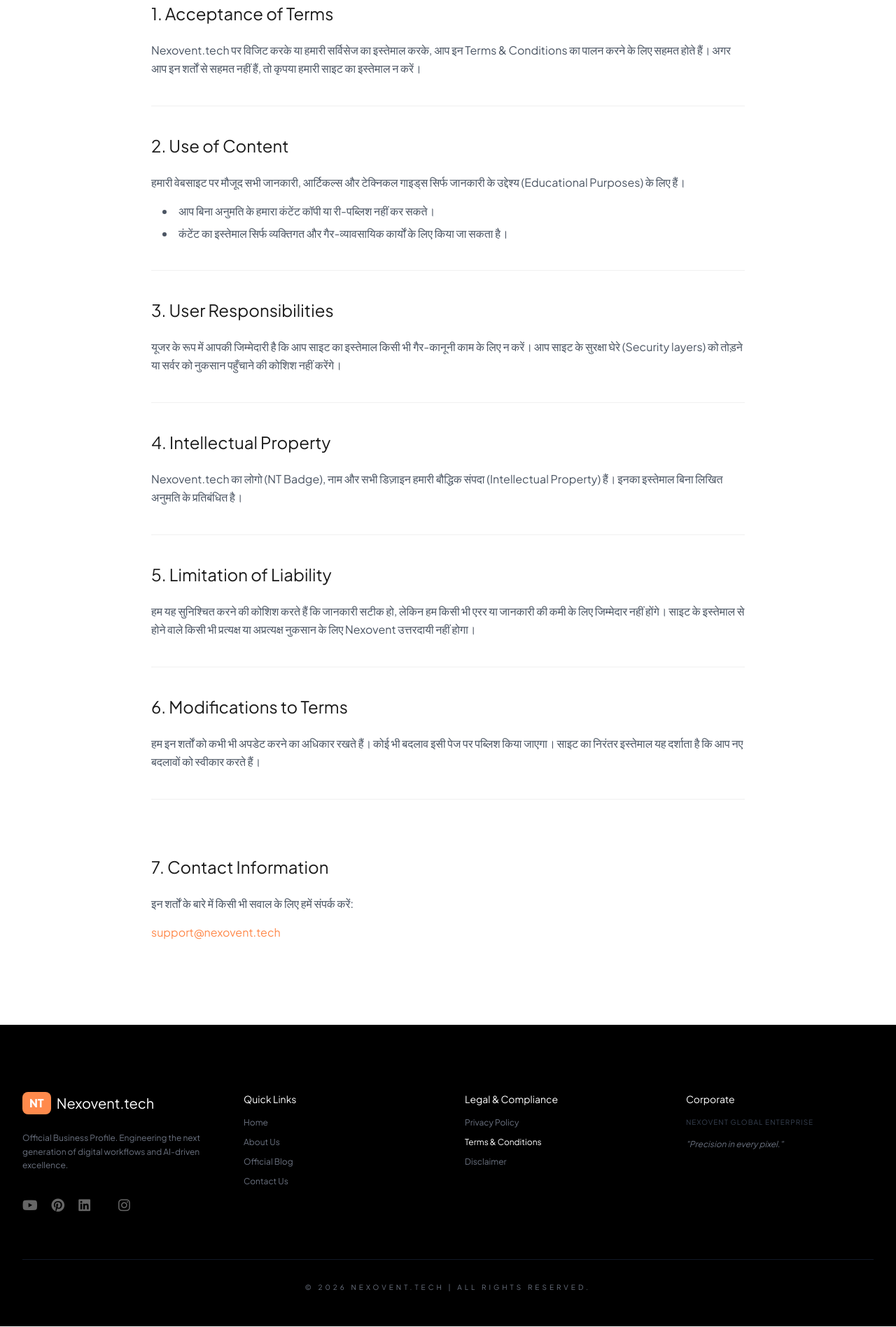
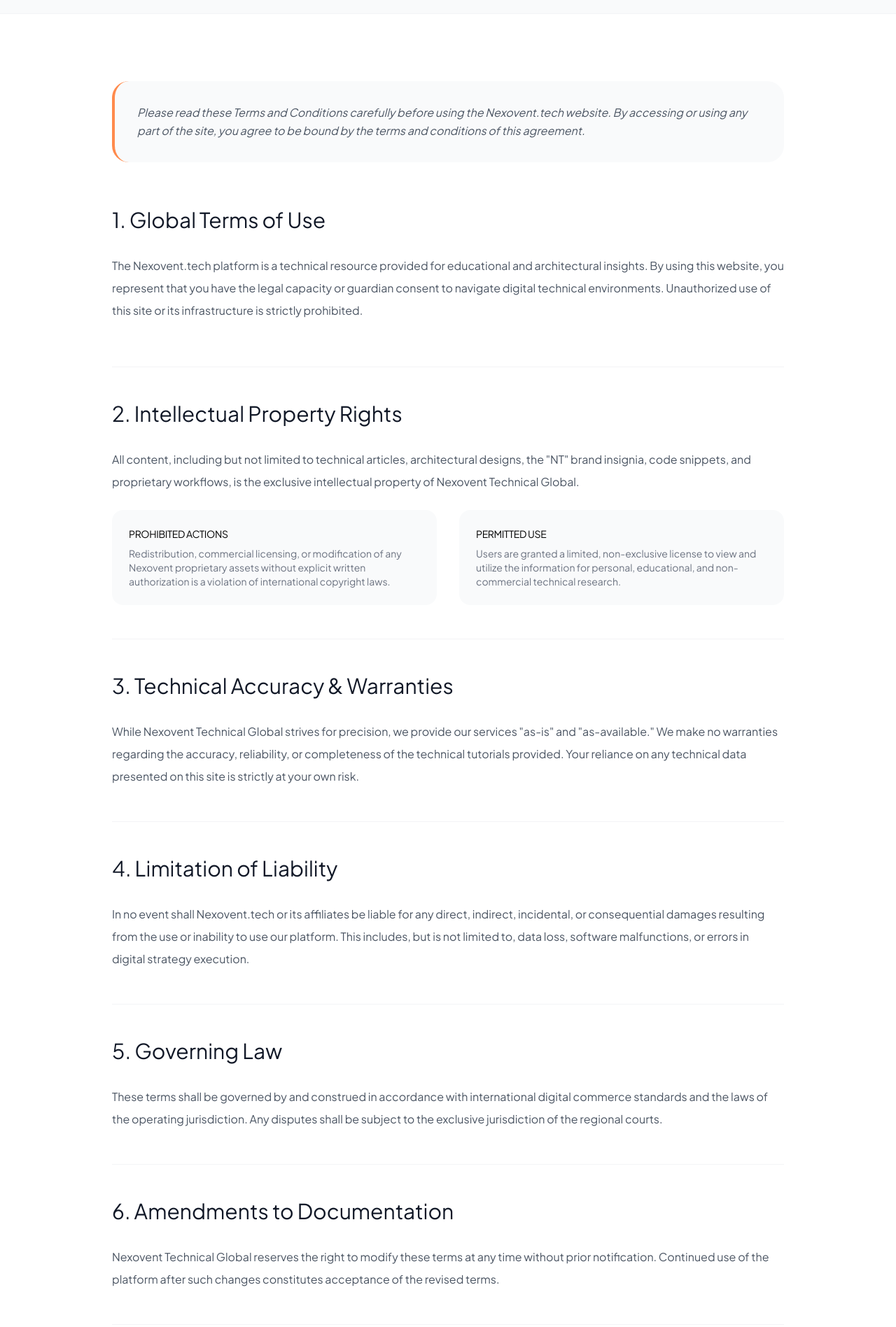
Before and after one commit to AshishVail/nexovent-site, a plain HTML site: page terms-conditions.html in a window 1280 px wide. Shown: the part 374-2271 px from the top of the page at 70% size. Drawn offline with nearby package versions, Linux system fonts and the light colour scheme.

Commit message:
Update terms-conditions.html

```diff
--- a/terms-conditions.html
+++ b/terms-conditions.html
@@ -3,7 +3,7 @@
 <head>
     <meta charset="UTF-8">
     <meta name="viewport" content="width=device-width, initial-scale=1.0">
-    <title>Terms & Conditions | Nexovent Technical Global</title>
+    <title>Terms of Service | Nexovent Technical Global</title>
     <script src="https://cdn.tailwindcss.com"></script>
     <link href="https://fonts.googleapis.com/css2?family=Plus+Jakarta+Sans:wght@300;400;600;800&display=swap" rel="stylesheet">
     <link rel="stylesheet" href="https://cdnjs.cloudflare.com/ajax/libs/font-awesome/6.4.0/css/all.min.css">
@@ -11,9 +11,10 @@
         body { font-family: 'Plus Jakarta Sans', sans-serif; background-color: #ffffff; color: #1a1a1a; scroll-behavior: smooth; }
         .nt-badge { background: #ff8a4c; color: white; padding: 4px 10px; border-radius: 8px; font-weight: 800; }
         .gradient-text { background: linear-gradient(90deg, #ff8a4c, #e0763d); -webkit-background-clip: text; -webkit-text-fill-color: transparent; }
-        .terms-section { border-bottom: 1px solid #f0f0f0; padding-bottom: 40px; margin-bottom: 40px; }
+        .terms-section { border-bottom: 1px solid #f3f4f6; padding-bottom: 48px; margin-bottom: 48px; }
         .social-link { color: #666; transition: 0.3s; font-size: 1.2rem; }
         .social-link:hover { color: #ff8a4c; transform: translateY(-3px); }
+        .legal-box { background: #f9fafb; border-radius: 24px; padding: 32px; border-left: 4px solid #ff8a4c; }
     </style>
 </head>
 <body>
@@ -33,53 +34,70 @@
         </div>
     </nav>
 
-    <section class="py-16 px-6 text-center bg-gray-50">
-        <div class="max-w-3xl mx-auto">
-            <h1 class="text-4xl md:text-6xl font-800 mb-4 tracking-tight">Terms & <span class="gradient-text">Conditions.</span></h1>
-            <p class="text-gray-500 text-lg font-600">Last Updated: April 2026</p>
+    <section class="py-20 px-6 text-center bg-gray-50 border-b border-gray-100">
+        <div class="max-w-4xl mx-auto">
+            <h1 class="text-5xl md:text-7xl font-800 mb-6 tracking-tight">Terms & <br><span class="gradient-text">Conditions.</span></h1>
         </div>
     </section>
 
-    <main class="max-w-4xl mx-auto py-20 px-6">
+    <main class="max-w-5xl mx-auto py-24 px-8">
 
-        <div class="terms-section">
-            <h2 class="text-2xl font-800 mb-6">1. Acceptance of Terms</h2>
-            <p class="text-gray-600 leading-relaxed">Nexovent.tech पर विजिट करके या हमारी सर्विसेज का इस्तेमाल करके, आप इन Terms & Conditions का पालन करने के लिए सहमत होते हैं। अगर आप इन शर्तों से सहमत नहीं हैं, तो कृपया हमारी साइट का इस्तेमाल न करें।</p>
+        <div class="legal-box mb-16">
+            <p class="text-gray-600 leading-relaxed italic">
+                Please read these Terms and Conditions carefully before using the Nexovent.tech website. By accessing or using any part of the site, you agree to be bound by the terms and conditions of this agreement.
+            </p>
         </div>
 
         <div class="terms-section">
-            <h2 class="text-2xl font-800 mb-6">2. Use of Content</h2>
-            <p class="text-gray-600 leading-relaxed mb-4">हमारी वेबसाइट पर मौजूद सभी जानकारी, आर्टिकल्स और टेक्निकल गाइड्स सिर्फ जानकारी के उद्देश्य (Educational Purposes) के लिए हैं।</p>
-            <ul class="list-disc list-inside text-gray-600 space-y-2 ml-4">
-                <li>आप बिना अनुमति के हमारा कंटेंट कॉपी या री-पब्लिश नहीं कर सकते।</li>
-                <li>कंटेंट का इस्तेमाल सिर्फ व्यक्तिगत और गैर-व्यावसायिक कार्यों के लिए किया जा सकता है।</li>
-            </ul>
+            <h2 class="text-3xl font-800 mb-8 text-gray-900">1. Global Terms of Use</h2>
+            <p class="text-gray-600 leading-loose mb-4">
+                The Nexovent.tech platform is a technical resource provided for educational and architectural insights. By using this website, you represent that you have the legal capacity or guardian consent to navigate digital technical environments. Unauthorized use of this site or its infrastructure is strictly prohibited.
+            </p>
         </div>
 
         <div class="terms-section">
-            <h2 class="text-2xl font-800 mb-6">3. User Responsibilities</h2>
-            <p class="text-gray-600 leading-relaxed">यूजर के रूप में आपकी जिम्मेदारी है कि आप साइट का इस्तेमाल किसी भी गैर-कानूनी काम के लिए न करें। आप साइट के सुरक्षा घेरे (Security layers) को तोड़ने या सर्वर को नुकसान पहुँचाने की कोशिश नहीं करेंगे।</p>
+            <h2 class="text-3xl font-800 mb-8 text-gray-900">2. Intellectual Property Rights</h2>
+            <p class="text-gray-600 leading-loose mb-6">
+                All content, including but not limited to technical articles, architectural designs, the "NT" brand insignia, code snippets, and proprietary workflows, is the exclusive intellectual property of Nexovent Technical Global.
+            </p>
+            <div class="grid md:grid-cols-2 gap-8 text-sm text-gray-500">
+                <div class="bg-gray-50 p-6 rounded-2xl">
+                    <h4 class="font-800 text-black mb-2 uppercase tracking-tight">Prohibited Actions</h4>
+                    <p>Redistribution, commercial licensing, or modification of any Nexovent proprietary assets without explicit written authorization is a violation of international copyright laws.</p>
+                </div>
+                <div class="bg-gray-50 p-6 rounded-2xl">
+                    <h4 class="font-800 text-black mb-2 uppercase tracking-tight">Permitted Use</h4>
+                    <p>Users are granted a limited, non-exclusive license to view and utilize the information for personal, educational, and non-commercial technical research.</p>
+                </div>
+            </div>
         </div>
 
         <div class="terms-section">
-            <h2 class="text-2xl font-800 mb-6">4. Intellectual Property</h2>
-            <p class="text-gray-600 leading-relaxed">Nexovent.tech का लोगो (NT Badge), नाम और सभी डिज़ाइन हमारी बौद्धिक संपदा (Intellectual Property) हैं। इनका इस्तेमाल बिना लिखित अनुमति के प्रतिबंधित है।</p>
+            <h2 class="text-3xl font-800 mb-8 text-gray-900">3. Technical Accuracy & Warranties</h2>
+            <p class="text-gray-600 leading-loose">
+                While Nexovent Technical Global strives for precision, we provide our services "as-is" and "as-available." We make no warranties regarding the accuracy, reliability, or completeness of the technical tutorials provided. Your reliance on any technical data presented on this site is strictly at your own risk.
+            </p>
         </div>
 
         <div class="terms-section">
-            <h2 class="text-2xl font-800 mb-6">5. Limitation of Liability</h2>
-            <p class="text-gray-600 leading-relaxed">हम यह सुनिश्चित करने की कोशिश करते हैं कि जानकारी सटीक हो, लेकिन हम किसी भी एरर या जानकारी की कमी के लिए जिम्मेदार नहीं होंगे। साइट के इस्तेमाल से होने वाले किसी भी प्रत्यक्ष या अप्रत्यक्ष नुकसान के लिए Nexovent उत्तरदायी नहीं होगा।</p>
+            <h2 class="text-3xl font-800 mb-8 text-gray-900">4. Limitation of Liability</h2>
+            <p class="text-gray-600 leading-loose">
+                In no event shall Nexovent.tech or its affiliates be liable for any direct, indirect, incidental, or consequential damages resulting from the use or inability to use our platform. This includes, but is not limited to, data loss, software malfunctions, or errors in digital strategy execution.
+            </p>
         </div>
 
         <div class="terms-section">
-            <h2 class="text-2xl font-800 mb-6">6. Modifications to Terms</h2>
-            <p class="text-gray-600 leading-relaxed">हम इन शर्तों को कभी भी अपडेट करने का अधिकार रखते हैं। कोई भी बदलाव इसी पेज पर पब्लिश किया जाएगा। साइट का निरंतर इस्तेमाल यह दर्शाता है कि आप नए बदलावों को स्वीकार करते हैं।</p>
+            <h2 class="text-3xl font-800 mb-8 text-gray-900">5. Governing Law</h2>
+            <p class="text-gray-600 leading-loose">
+                These terms shall be governed by and construed in accordance with international digital commerce standards and the laws of the operating jurisdiction. Any disputes shall be subject to the exclusive jurisdiction of the regional courts.
+            </p>
         </div>
 
-        <div class="py-10">
-            <h2 class="text-2xl font-800 mb-6">7. Contact Information</h2>
-            <p class="text-gray-600 leading-relaxed mb-4">इन शर्तों के बारे में किसी भी सवाल के लिए हमें संपर्क करें:</p>
-            <p class="font-800 text-[#ff8a4c]">support@nexovent.tech</p>
+        <div class="terms-section">
+            <h2 class="text-3xl font-800 mb-8 text-gray-900">6. Amendments to Documentation</h2>
+            <p class="text-gray-600 leading-loose">
+                Nexovent Technical Global reserves the right to modify these terms at any time without prior notification. Continued use of the platform after such changes constitutes acceptance of the revised terms.
+            </p>
         </div>
 
     </main>
@@ -103,33 +121,33 @@
             </div>
 
             <div class="space-y-4">
-                <h4 class="text-white font-800 text-sm">Quick Links</h4>
+                <h4 class="text-white font-800 text-sm">Navigation</h4>
                 <ul class="text-xs space-y-3">
-                    <li><a href="index.html" class="hover:text-white">Home</a></li>
-                    <li><a href="about.html" class="hover:text-white">About Us</a></li>
-                    <li><a href="blog.html" class="hover:text-white">Official Blog</a></li>
-                    <li><a href="contact.html" class="hover:text-white">Contact Us</a></li>
+                    <li><a href="index.html" class="hover:text-white transition">Home Dashboard</a></li>
+                    <li><a href="about.html" class="hover:text-white transition">About Corporate</a></li>
+                    <li><a href="blog.html" class="hover:text-white transition">Official Blog</a></li>
+                    <li><a href="contact.html" class="hover:text-white transition">Contact Us</a></li>
                 </ul>
             </div>
 
             <div class="space-y-4">
                 <h4 class="text-white font-800 text-sm">Legal & Compliance</h4>
                 <ul class="text-xs space-y-3">
-                    <li><a href="privacy-policy.html" class="hover:text-white">Privacy Policy</a></li>
-                    <li><a href="terms-conditions.html" class="text-white">Terms & Conditions</a></li>
-                    <li><a href="disclaimer.html" class="hover:text-white">Disclaimer</a></li>
+                    <li><a href="privacy-policy.html" class="hover:text-white transition">Privacy Policy</a></li>
+                    <li><a href="terms-conditions.html" class="text-white">Terms of Service</a></li>
+                    <li><a href="disclaimer.html" class="hover:text-white transition">Disclaimer</a></li>
                 </ul>
             </div>
 
             <div class="space-y-4">
-                <h4 class="text-white font-800 text-sm">Corporate</h4>
+                <h4 class="text-white font-800 text-sm">Support</h4>
                 <p class="text-[10px] uppercase tracking-widest text-gray-700">Nexovent Global Enterprise</p>
                 <p class="text-xs italic">"Precision in every pixel."</p>
             </div>
         </div>
 
-        <div class="max-w-7xl mx-auto border-t border-gray-900 pt-8 text-center">
-            <p class="text-[10px] uppercase tracking-[0.4em]">© 2026 NEXOVENT.TECH | ALL RIGHTS RESERVED.</p>
+        <div class="max-w-7xl mx-auto border-t border-gray-900 pt-8 text-center text-[10px] uppercase tracking-[0.4em]">
+            © 2026 NEXOVENT.TECH | ALL RIGHTS RESERVED.
         </div>
     </footer>
 
```
